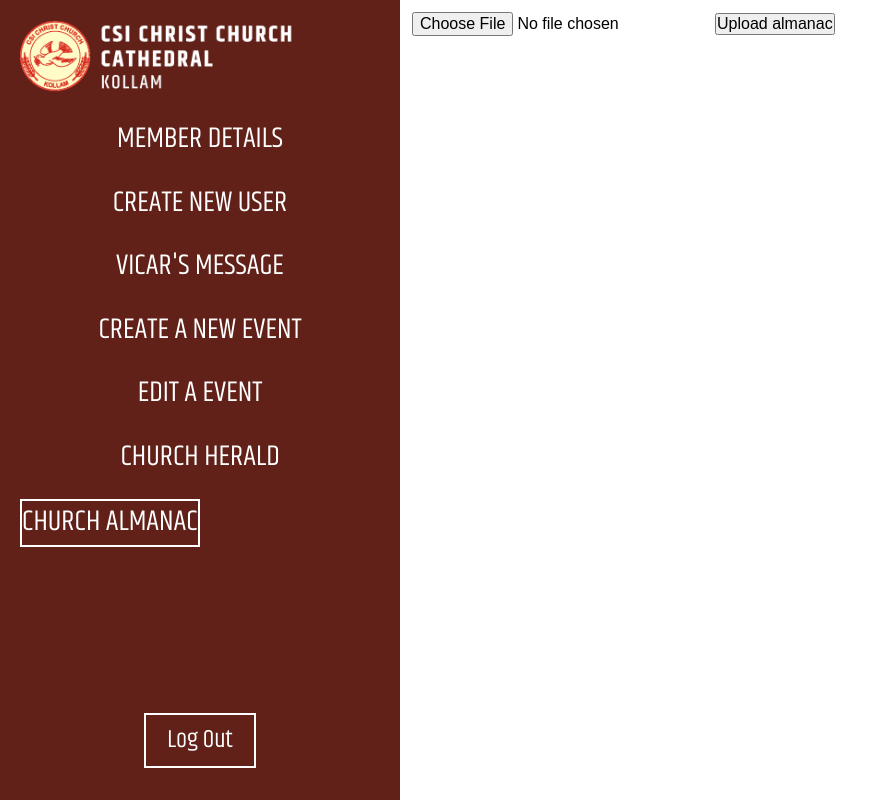
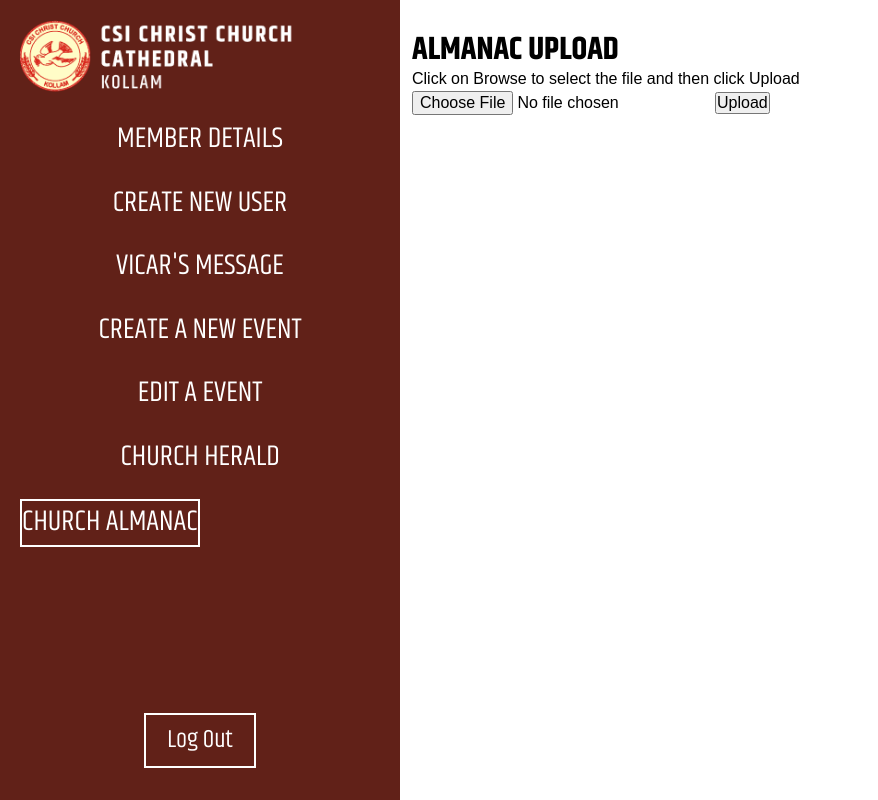
Before and after one commit to githuber-boop/CSI-Christ-Church-Kollam, a React (Vite) app: page /admin-dashboard/almanac in a window 1280 px wide. Shown: the whole page, without its empty margins (0-878 px from the left). Built offline with nearby package versions, Linux system fonts and the light colour scheme.

Commit message:
mainnnnnn

```diff
--- a/src/components/FileUpload.jsx
+++ /dev/null
@@ -1,42 +0,0 @@
-import React, { useState } from 'react';
-
-const FileUpload = ({ type }) => {
-  const [selectedFile, setSelectedFile] = useState(null);
-
-  const fileSelectedHandler = (event) => {
-    setSelectedFile(event.target.files[0]);
-  };
-
-  const fileUploadHandler = async () => {
-    if (!selectedFile) return;
-
-    const formData = new FormData();
-    formData.append('file', selectedFile);
-
-    try {
-      const response = await fetch(`https://church-kollam-backend.onrender.com/api/upload/${type}`, {
-        method: 'POST',
-        body: formData,
-      });
-
-      if (response.ok) {
-        const result = await response.json();
-        alert(`File uploaded successfully: ${result.path}`);
-      } else {
-        alert('Failed to upload file');
-      }
-    } catch (error) {
-      alert('Error uploading file');
-      console.error(error);
-    }
-  };
-
-  return (
-    <div>
-      <input type="file" onChange={fileSelectedHandler} />
-      <button onClick={fileUploadHandler}>Upload {type}</button>
-    </div>
-  );
-};
-
-export default FileUpload;
--- a/src/components/Hero.jsx
+++ b/src/components/Hero.jsx
@@ -14,13 +14,14 @@ import axios from 'axios';
 // };
 
 const Hero = () => {
-  const [files, setFiles] = useState([]);
+  const [heralds, setHeralds] = useState([]);
+  const [almanacs, setAlmanacs] = useState([]);
 
 useEffect(() => {
   const fetchFiles = async () => {
     try {
-      const response = await axios.get('https://church-kollam-backend.onrender.com/api/files/almanac');
-      setFiles(response.data);
+      const response = await axios.get('https://church-kollam-backend.onrender.com/api/heralds');
+      setHeralds(response.data);
     } catch (error) {
       console.error('Error fetching files:', error);
     }
@@ -29,7 +30,19 @@ useEffect(() => {
   fetchFiles();
 }, []);
 
-console.log(files)
+useEffect(() => {
+  const fetchFiles = async () => {
+    try {
+      const response = await axios.get('https://church-kollam-backend.onrender.com/api/almanacs');
+      setAlmanacs(response.data);
+    } catch (error) {
+      console.error('Error fetching files:', error);
+    }
+  };
+
+  fetchFiles();
+}, []);
+
   return (
     <>
       <header className="hero App-header">
@@ -55,10 +68,18 @@ console.log(files)
 
       <div className='container'>
         <div className="file-uploads">
-          {files.map((file) => (
-        <div className='upload' key={file.name}>
+        {heralds.map((herald) => (
+        <div className='upload' key={herald.name}>
+          <h1>CHURCH HERALD</h1>
+          <a href={herald.url} target="_blank" rel="noopener noreferrer">
+          <img src={pdfImage} alt="Almanac" />
+          </a>
+        </div>
+      ))}
+        {almanacs.map((almanac) => (
+        <div className='upload' key={almanac.name}>
           <h1>CHURCH ALMANAC</h1>
-          <a href={file.url} target="_blank" rel="noopener noreferrer">
+          <a href={almanac.url} target="_blank" rel="noopener noreferrer">
           <img src={pdfImage} alt="Almanac" />
           </a>
         </div>
--- a/src/pages/AdminChurchAlmanac.jsx
+++ b/src/pages/AdminChurchAlmanac.jsx
@@ -3,9 +3,34 @@ import React, { useState, useEffect } from 'react';
 import Sidebar from '../components/Sidebar';
 import '../styles/AdminChurchHerald.css';
 import axios from 'axios';
-import FileUpload from '../components/FileUpload';
 
-const AdminChurchHerald = () => {
+const AdminChurchHerald = ( ) => {
+  const [selectedFile, setSelectedFile] = useState(null);
+
+  const handleFileChange = (event) => {
+    setSelectedFile(event.target.files[0]);
+  };
+
+  const handleUpload = async () => {
+    if (!selectedFile) return;
+
+    const formData = new FormData();
+    formData.append('file', selectedFile);
+    // Append the file name as a header
+    const headers = {
+      'Content-Type': 'multipart/form-data',
+      'file-name': selectedFile.name,
+      'file-id': 1, // Include file ID as a custom header// Ensure this is being set correctly
+    };
+
+    try {
+      const response = await axios.post('https://church-kollam-backend.onrender.com/almanac-upload', formData, { headers });
+      console.log('File uploaded:', response.data);
+    } catch (error) {
+      console.error('Error uploading file:', error);
+    }
+  };
+
 
   return (
 
@@ -13,9 +38,12 @@ const AdminChurchHerald = () => {
         <Sidebar almanac={'link-active'}/>
         <main className='admin-member-content'>
 
-          <div className='almanac-upload'>
-          <FileUpload type={'almanac'}/>
-          </div>
+        <div className='almanac-upload'>
+        <h1>ALMANAC UPLOAD</h1>
+        <p>Click on Browse to select the file and then click Upload</p>
+        <input type="file" onChange={handleFileChange} />
+        <button onClick={handleUpload}>Upload</button>
+    </div>
         </main>
     </div>
 
--- a/src/pages/AdminChurchHerald.jsx
+++ b/src/pages/AdminChurchHerald.jsx
@@ -2,9 +2,35 @@
 import React, { useState, useEffect } from 'react';
 import Sidebar from '../components/Sidebar';
 import '../styles/AdminChurchHerald.css';
+import axios from 'axios';
 
-import FileUpload from '../components/FileUpload';
-const AdminChurchHerald = () => {
+const AdminChurchHerald = ( ) => {
+  const [selectedFile, setSelectedFile] = useState(null);
+
+  const handleFileChange = (event) => {
+    setSelectedFile(event.target.files[0]);
+  };
+
+  const handleUpload = async () => {
+    if (!selectedFile) return;
+
+    const formData = new FormData();
+    formData.append('file', selectedFile);
+    // Append the file name as a header
+    const headers = {
+      'Content-Type': 'multipart/form-data',
+      'file-name': selectedFile.name,
+      'file-id': 1, // Include file ID as a custom header// Ensure this is being set correctly
+    };
+
+    try {
+      const response = await axios.post('https://church-kollam-backend.onrender.com/herald-upload', formData, { headers });
+      console.log('File uploaded:', response.data);
+    } catch (error) {
+      console.error('Error uploading file:', error);
+    }
+  };
+
 
   return (
 
@@ -12,12 +38,16 @@ const AdminChurchHerald = () => {
         <Sidebar herald={'link-active'}/>
         <main className='admin-member-content'>
 
-          <div className='almanac-upload'>
-            <h1>HERALD UPLOAD</h1>
-            <FileUpload type={'herald'}/>
-          </div>
+        <div className='almanac-upload'>
+        <h1>HERALD UPLOAD</h1>
+        <p>Click on Browse to select the file and then click Upload</p>
+        <input type="file" onChange={handleFileChange} />
+        <button onClick={handleUpload}>Upload</button>
+    </div>
         </main>
     </div>
+
+
   );
 };
 
```
